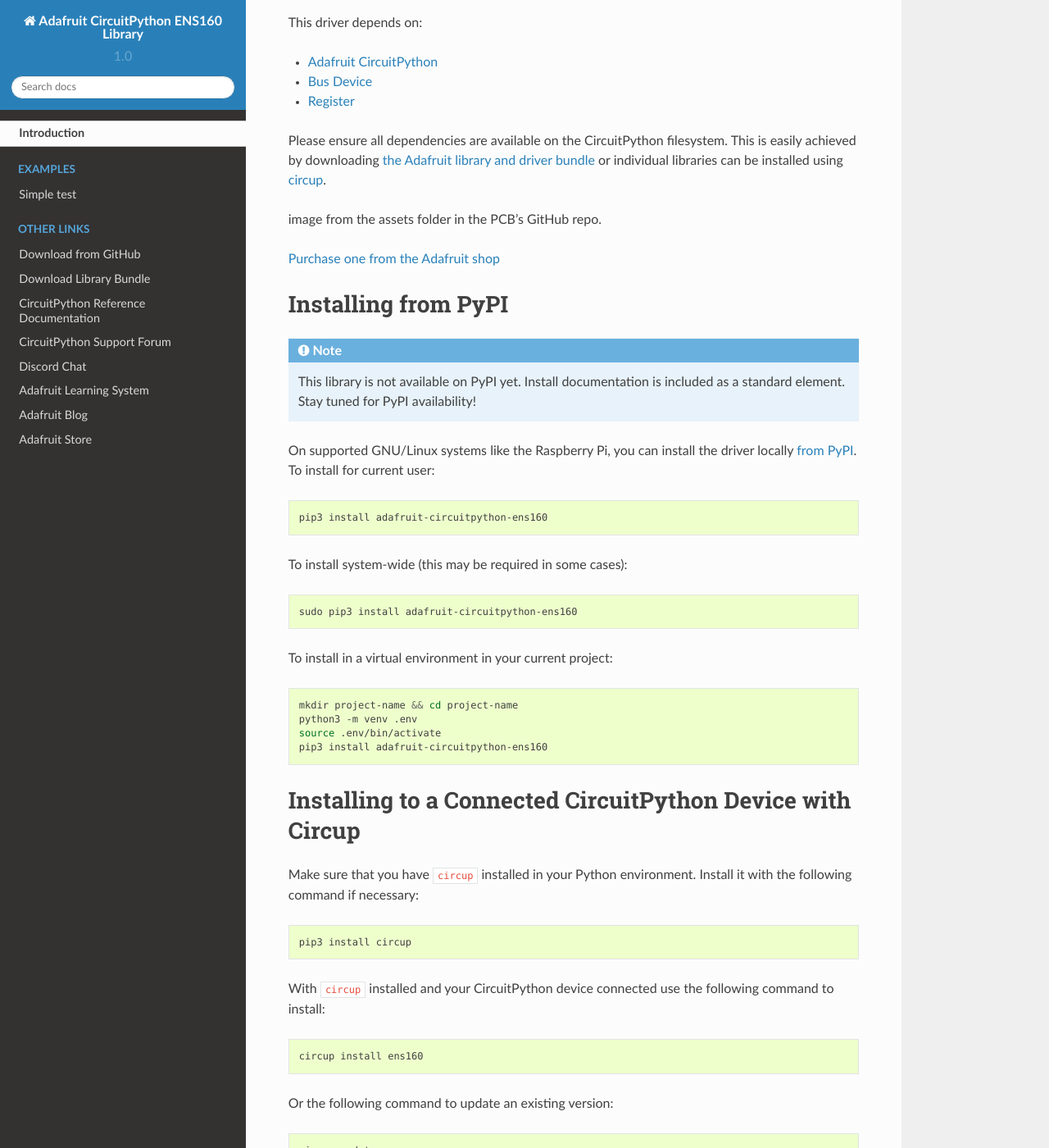
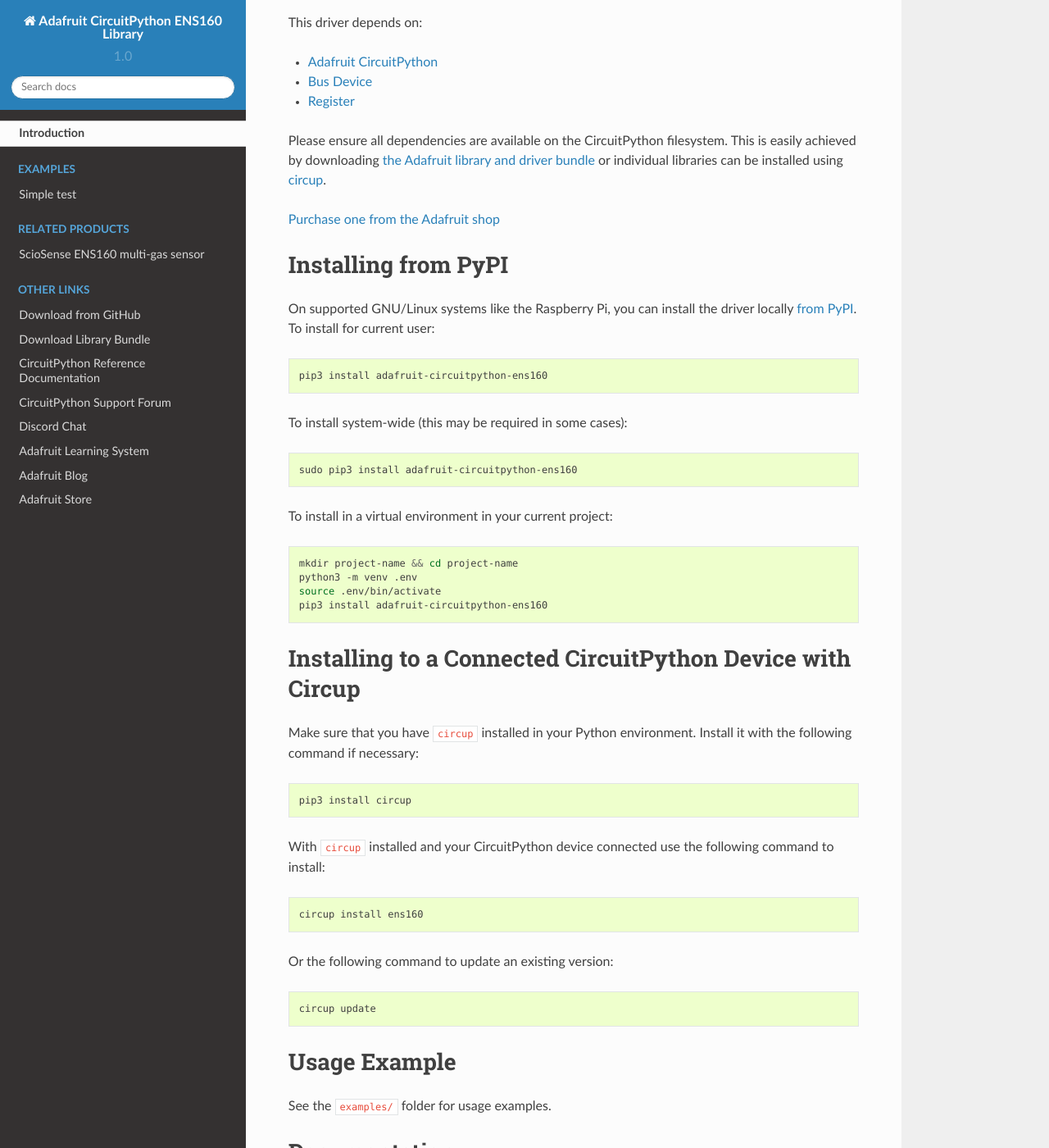
Before and after one commit to adafruit/Adafruit_CircuitPython_ENS160, a Sphinx documentation site: the page built from docs/index.rst, in a window 1280 px wide and 1400 px high, scrolled down 297 px. Shown: the whole window at 82% size. Built offline with Sphinx 7.4.7 and the Read the Docs theme 2.0.0, drawn with Linux system fonts in a browser that asks for light colours; some of the changed text lies outside the part shown.

Commit message:
Get sphinx to build documentation

```diff
--- a/README.rst
+++ b/README.rst
@@ -38,18 +38,11 @@
 or individual libraries can be installed using
 `circup <https://github.com/adafruit/circup>`_.
 
-.. todo:: Describe the Adafruit product this library works with. For PCBs, you can also add the
-image from the assets folder in the PCB's GitHub repo.
-
 `Purchase one from the Adafruit shop <http://www.adafruit.com/products/5606>`_
 
 
 Installing from PyPI
 =====================
-.. note:: This library is not available on PyPI yet. Install documentation is included
-   as a standard element. Stay tuned for PyPI availability!
-
-.. todo:: Remove the above note if PyPI version is/will be available at time of release.
 
 On supported GNU/Linux systems like the Raspberry Pi, you can install the driver locally `from
 PyPI <https://pypi.org/project/adafruit-circuitpython-ens160/>`_.
@@ -102,8 +95,7 @@
 Usage Example
 =============
 
-.. todo:: Add a quick, simple example. It and other examples should live in the
-examples folder and be included in docs/examples.rst.
+See the ``examples/`` folder for usage examples.
 
 Documentation
 =============
--- a/adafruit_ens160.py
+++ b/adafruit_ens160.py
@@ -15,8 +15,7 @@
 
 **Hardware:**
 
-.. todo:: Add links to any specific hardware product page(s), or category page(s).
-  Use unordered list & hyperlink rST inline format: "* `Link Text <url>`_"
+* `ScioSense ENS160 multi-gas sensor <http://www.adafruit.com/products/5606>`_
 
 **Software and Dependencies:**
 
@@ -105,7 +104,7 @@
     interrupt_enable = RWBit(_ENS160_REG_CONFIG, 0)
 
     def __init__(self, i2c_bus: I2C, address: int = ENS160_I2CADDR_DEFAULT) -> None:
-        # pylint: disable=no-member
+
         self.i2c_device = i2c_device.I2CDevice(i2c_bus, address)
 
         self.reset()
--- a/docs/index.rst
+++ b/docs/index.rst
@@ -24,14 +24,10 @@
 .. toctree::
     :caption: Tutorials
 
-.. todo:: Add any Learn guide links here. If there are none, then simply delete this todo and leave
-    the toctree above for use later.
-
 .. toctree::
     :caption: Related Products
 
-.. todo:: Add any product links here. If there are none, then simply delete this todo and leave
-    the toctree above for use later.
+    ScioSense ENS160 multi-gas sensor <http://www.adafruit.com/products/5606>
 
 .. toctree::
     :caption: Other Links
--- a/pyproject.toml
+++ b/pyproject.toml
@@ -46,10 +46,6 @@
 dynamic = ["dependencies", "optional-dependencies"]
 
 [tool.setuptools]
-# You can just specify the packages manually here if your project is
-# simple. Or you can use find_packages().
-# TODO: IF LIBRARY FILES ARE A PACKAGE FOLDER,
-#       CHANGE `py_modules = ['...']` TO `packages = ['...']`
 py-modules = ["adafruit_ens160"]
 
 [tool.setuptools.dynamic]
```
